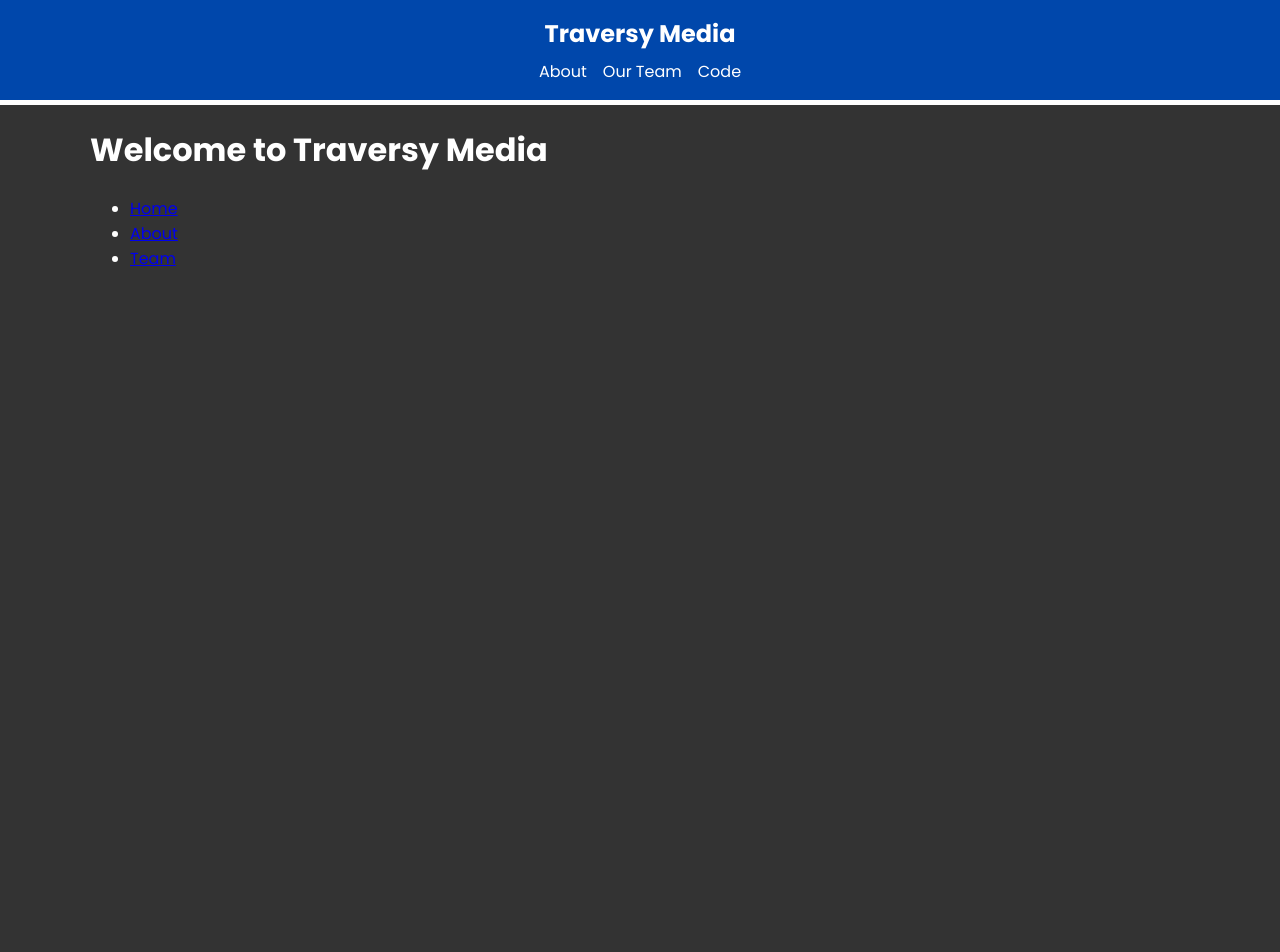
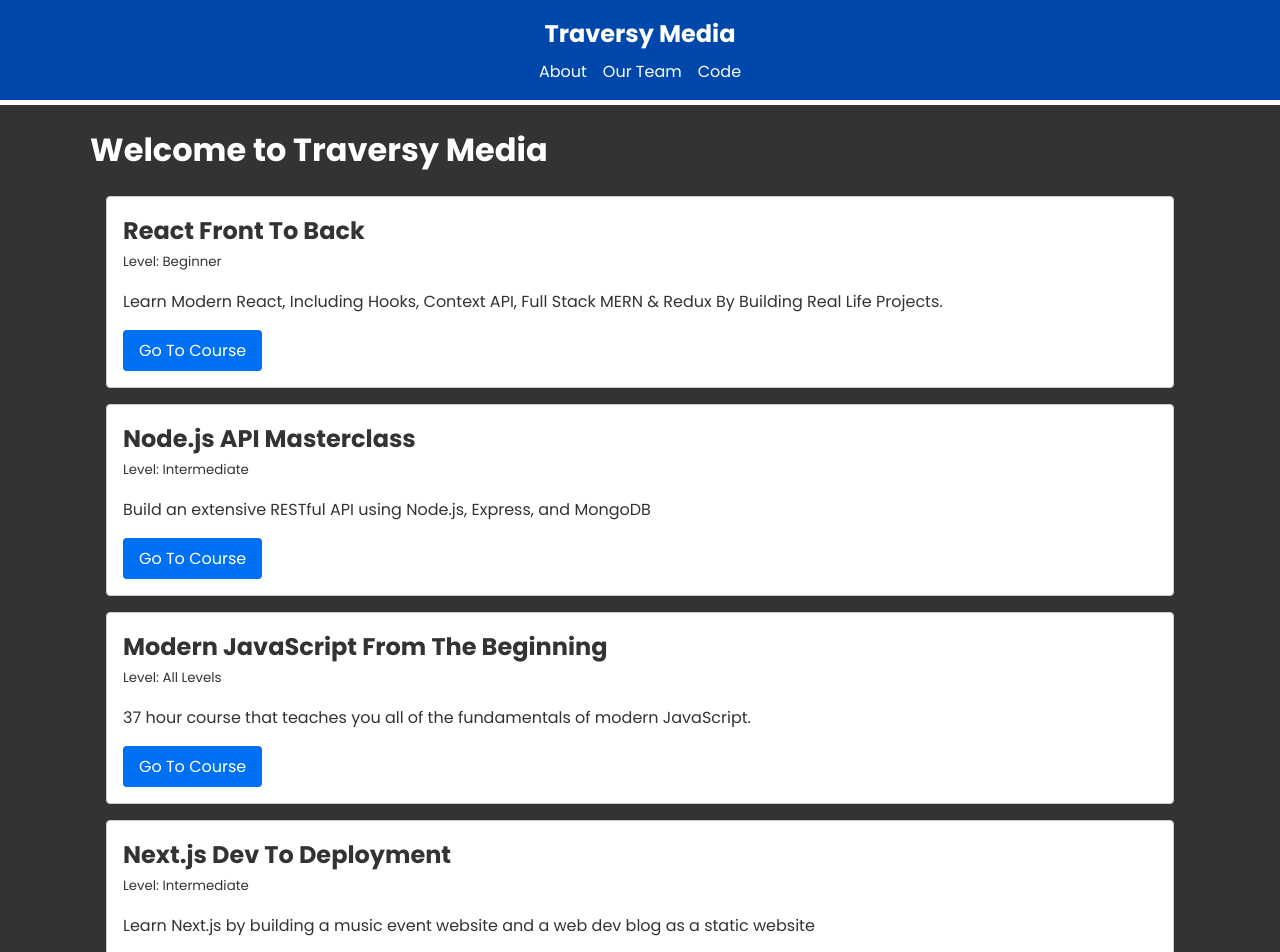
Before and after one commit to marykhodaparast/next_13_crash, a Next.js app: page / in a window 1280 px wide. Shown: the top 952 px of the page. Before the commit the page ends 800 px from the top, so only its background shows below. Built offline with nearby package versions, Linux system fonts and the light colour scheme.

Commit message:
continue working on apis and routes

```diff
--- /dev/null
+++ b/app/api/courses/data.json
@@ -0,0 +1,36 @@
+[{
+        "id": 1,
+        "title": "React Front To Back",
+        "description": "Learn Modern React, Including Hooks, Context API, Full Stack MERN & Redux By Building Real Life Projects.",
+        "link": "https://www.traversymedia.com/Modern-React-Front-To-Back-Course",
+        "level": "Beginner"
+    },
+    {
+        "id": 2,
+        "title": "Node.js API Masterclass",
+        "description": "Build an extensive RESTful API using Node.js, Express, and MongoDB",
+        "link": "https://www.traversymedia.com/node-js-api-masterclass",
+        "level": "Intermediate"
+    },
+    {
+        "id": 3,
+        "title": "Modern JavaScript From The Beginning",
+        "description": "37 hour course that teaches you all of the fundamentals of modern JavaScript.",
+        "link": "https://www.traversymedia.com/modern-javascript-2-0",
+        "level": "All Levels"
+    },
+    {
+        "id": 4,
+        "title": "Next.js Dev To Deployment",
+        "description": "Learn Next.js by building a music event website and a web dev blog as a static website",
+        "link": "https://www.traversymedia.com/next-js-dev-to-deployment",
+        "level": "Intermediate"
+    },
+    {
+        "id": 5,
+        "title": "50 Projects in 50 Days",
+        "description": "Sharpen your skills by building 50 quick, unique & fun mini projects.",
+        "link": "https://www.traversymedia.com/50-Projects-In-50-Days",
+        "level": "Beginner"
+    }
+]
--- /dev/null
+++ b/app/api/courses/route.js
@@ -0,0 +1,6 @@
+import { NextResponse } from "next/server";
+import courses from "./data.json";
+
+export async function GET(request) {
+  return NextResponse.json(courses);
+}
--- /dev/null
+++ b/app/api/hello/route.js
@@ -0,0 +1,3 @@
+export async function GET(request) {
+  return new Response("Hello, Next.js!");
+}
--- a/app/code/repos/page.jsx
+++ b/app/code/repos/page.jsx
@@ -3,7 +3,11 @@ import { FaStar, FaCodeBranch, FaEye } from "react-icons/fa";
 
 async function fetchRepos() {
   const response = await fetch(
-    "https://api.github.com/users/marykhodaparast/repos"
+    "https://api.github.com/users/marykhodaparast/repos", {
+      next: {
+        revalidate: 60, //number of seconds we wait until it fetcheds fresh data
+      }
+    }
   );
 
   await new Promise((resolve) => setTimeout(resolve, 1000));//Wait 1 second
--- /dev/null
+++ b/app/components/Courses.jsx
@@ -0,0 +1,25 @@
+import Link from "next/link";
+
+async function fetchCourses() {
+  const response = await fetch("http://localhost:3000/api/courses");
+  const courses = await response.json();
+  return courses;
+}
+
+const Courses = async () => {
+  const courses = await fetchCourses();
+  return <div className="courses">
+    {courses.map((course) => (
+      <div key={course.id} className="card">
+        <h2>{course.title}</h2>
+        <small>Level: {course.level}</small>
+        <p>{course.description}</p>
+            <Link href={course.link} target="_blank" className="btn">
+                Go To Course
+            </Link>
+      </div>
+    ))}
+  </div>;
+};
+
+export default Courses;
--- a/app/page.jsx
+++ b/app/page.jsx
@@ -1,21 +1,10 @@
-//import React from 'react'
-import Link from "next/link";
+import Courses from "./components/Courses";
 
 const HomePage = () => {
   return (
     <div>
       <h1>Welcome to Traversy Media</h1>
-      <ul>
-        <li>
-          <Link href="/">Home</Link>
-        </li>
-        <li>
-          <Link href="/about">About</Link>
-        </li>
-        <li>
-          <Link href="/about/team">Team</Link>
-        </li>
-      </ul>
+      <Courses/>
     </div>
   );
 }
```
Also changed, not shown: app/code/repos/[name]/page.jsx (+11 -2 lines), app/components/Repo.jsx (+6 -1 lines), app/components/RepoDirs.jsx (+22 -3 lines).
